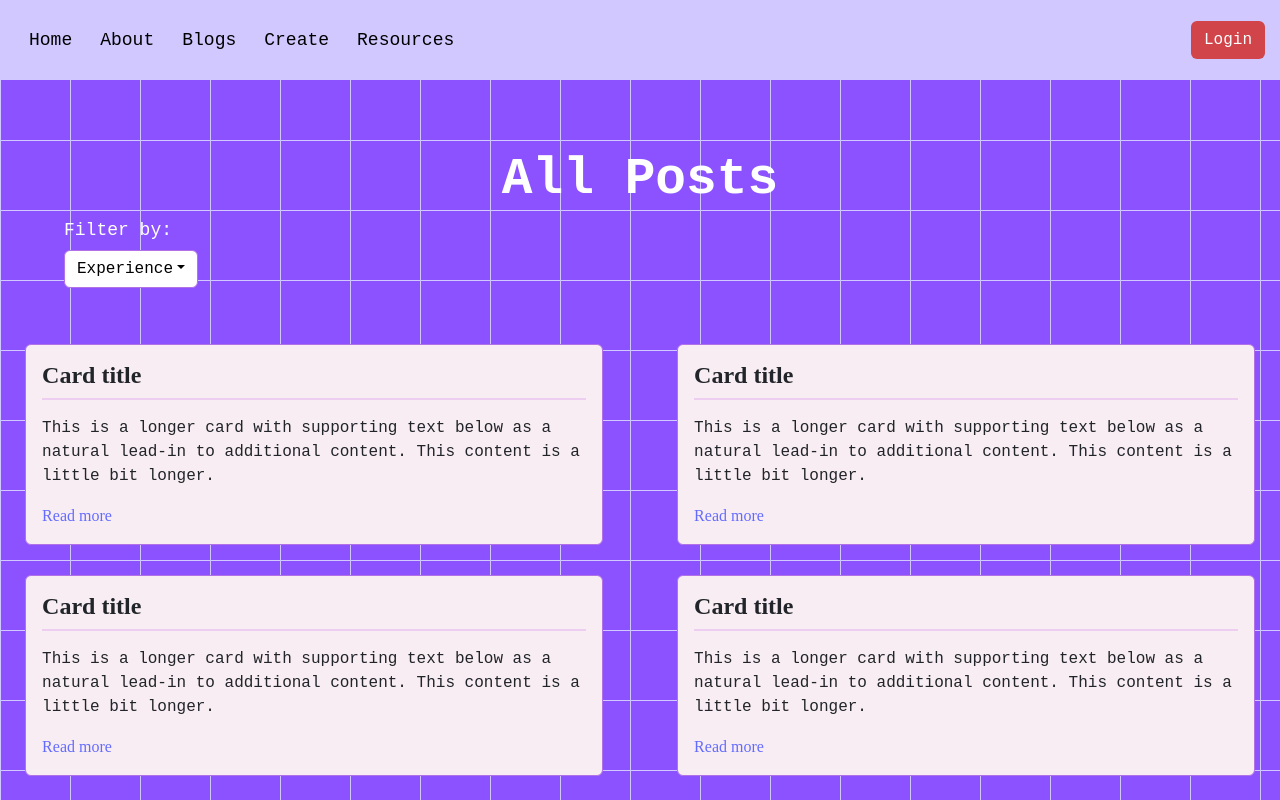
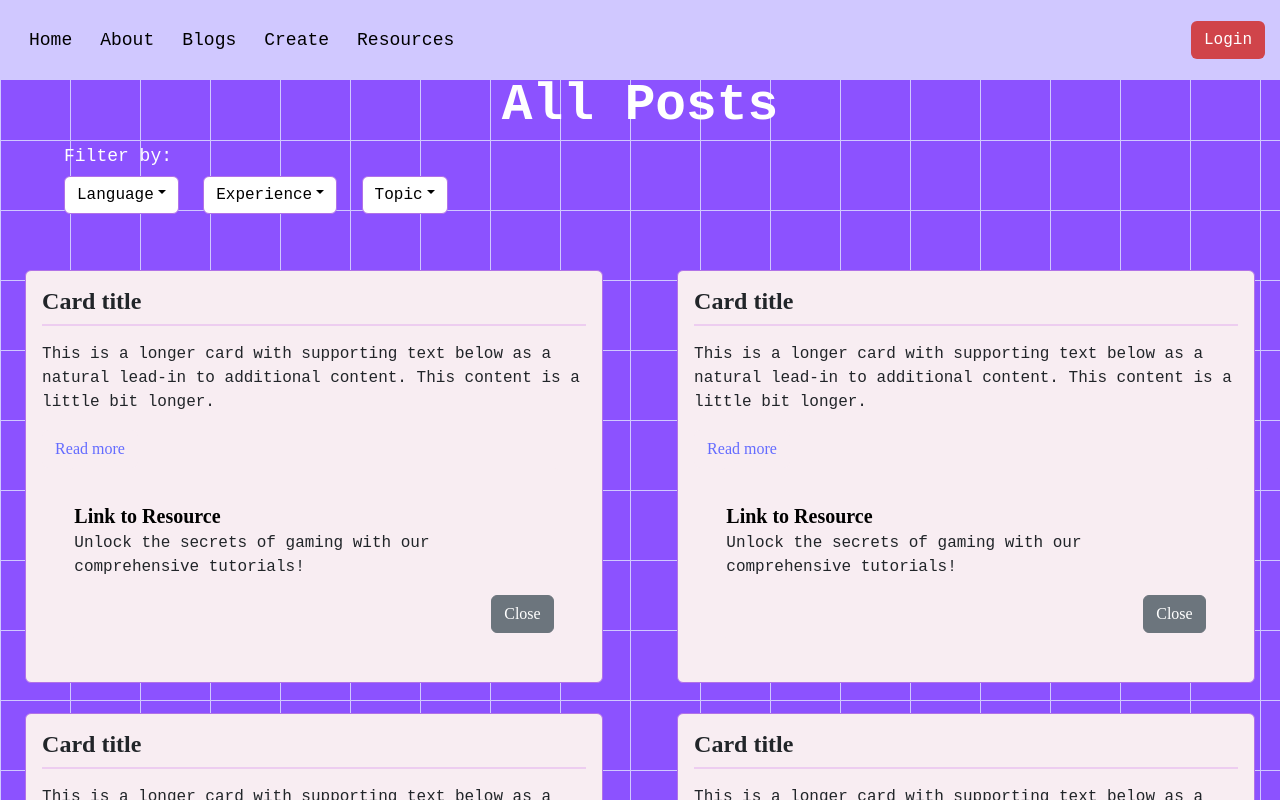
Before and after one commit to Lunishadawn/RiverHacks2024, a React (Vite) app in the folder RiverHacks24/client/: page /blogs in a window 1280 px wide. Shown: the top 800 px of the page. Built offline with nearby package versions, Linux system fonts and the light colour scheme.

Commit message:
Created and styled  modal, added more dropdown

```diff
--- a/RiverHacks24/client/src/components/Card.jsx
+++ b/RiverHacks24/client/src/components/Card.jsx
@@ -1,6 +1,7 @@
 import React from 'react';
 import { Link } from 'react-router-dom';
 import '../css/Card.css'
+import Modal from './Modal';
 
 const Card = () => {
     return (
@@ -9,7 +10,7 @@ const Card = () => {
               <h5 class="card-title">Card title</h5>
               <hr />
               <p class="card-text">This is a longer card with supporting text below as a natural lead-in to additional content. This content is a little bit longer.</p>
-              <a href="#" class="card-link">Read more</a>
+              <Modal/>
             </div>
         </div>
     )
--- a/RiverHacks24/client/src/components/Dropdown.jsx
+++ b/RiverHacks24/client/src/components/Dropdown.jsx
@@ -6,7 +6,13 @@ const Dropdown = () => {
     return (
         <div class="dropdown">
             <button class="btn btn-secondary dropdown-toggle" id='btn' type="button" data-bs-toggle="dropdown" aria-expanded="false">
+                Language
+            </button>
+            <button class="btn btn-secondary dropdown-toggle" id='btn' type="button" data-bs-toggle="dropdown" aria-expanded="false">
                 Experience
+            </button>
+            <button class="btn btn-secondary dropdown-toggle" id='btn' type="button" data-bs-toggle="dropdown" aria-expanded="false">
+                Topic
             </button>
         <ul class="dropdown-menu">
             <li><a class="dropdown-item" href="#">Link 1</a></li>
--- /dev/null
+++ b/RiverHacks24/client/src/components/Modal.jsx
@@ -0,0 +1,44 @@
+import React, { useState } from "react";
+import '../css/Modal.css'
+
+const Modal = (props) => {
+    const [modalTriggered, setModalTriggered] = useState(true);
+
+    const handleModalTrigger = () => setModalTriggered(!modalTriggered);
+
+    return (
+      <React.Fragment>
+        <button
+          onClick={handleModalTrigger}
+          aria-expanded={!modalTriggered ? true : false}
+          className="btn btn-primary"
+          id="readMoreBtn"
+          data-bs-toggle="modal" data-bs-target="#staticBackdrop"
+        >
+          Read more
+        </button>
+
+        <div>
+        <div style={{ display: modalTriggered ? 'block' : 'none' }} >
+            <div class="modal-dialog modal-dialog-scrollable" id="modal">
+                <div className="modal-content">
+                <div class="modal-header">
+                    <h1 class="modal-title fs-5" id="staticBackdropLabel">Link to Resource</h1>
+                </div>
+                <div className="modal-body">
+                  <p>Unlock the secrets of gaming with our comprehensive tutorials! </p>
+                </div>
+                <div className="modal-footer">
+                  <button type="button" className="btn btn-secondary" onClick={handleModalTrigger} data-bs-dismiss="modal" aria-label="Close">
+                    Close
+                  </button>
+                </div>
+              </div>
+            </div>
+          </div>
+        </div>
+      </React.Fragment>
+    );
+  };
+
+export default Modal;
--- a/RiverHacks24/client/src/css/Dropdown.css
+++ b/RiverHacks24/client/src/css/Dropdown.css
@@ -6,5 +6,6 @@
 #btn {
     background-color: white;
     color: black;
+    margin-right: 2%;
     border-color: #B172E8;
 }
--- /dev/null
+++ b/RiverHacks24/client/src/css/Modal.css
@@ -0,0 +1,30 @@
+#readMoreBtn {
+    font-family: copperplate;
+    border-color: transparent;
+    background-color: #F8EDF2;
+    color: #646CFF;
+}
+
+#modal {
+    background-color: #F8EDF2;
+    text-align: left;
+    margin: 5%;
+    margin-top: auto;
+    padding: 5px;
+    width: 90%;
+    border-radius: 5px;
+}
+
+#staticBackdropLabel, .modal-header {
+    font-family: copperplate;
+    color: black;
+}
+
+.modal-body {
+    font-family: monospace;
+}
+
+.modal-footer {
+    margin: 2%, 5%;
+    font-family: copperplate;
+}
--- a/RiverHacks24/client/src/pages/Blogs.jsx
+++ b/RiverHacks24/client/src/pages/Blogs.jsx
@@ -3,6 +3,7 @@ import Card from '../components/Card'
 import NavBar from '../components/NavBar'
 import Dropdown from '../components/Dropdown'
 import '../css/Blogs.css'
+import Modal from '../components/Modal'
 
 const Blogs = () => {
   return (
```
